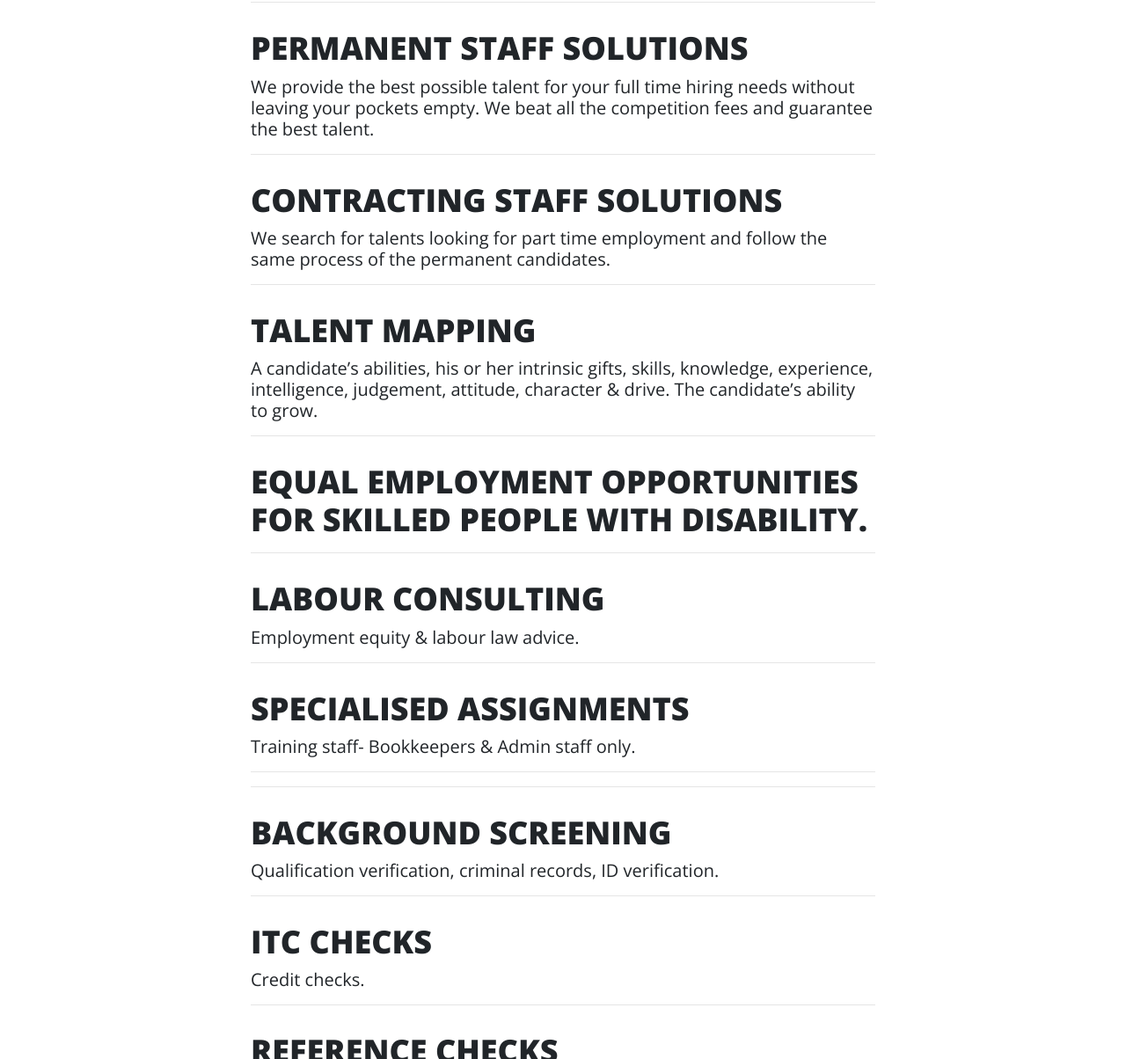
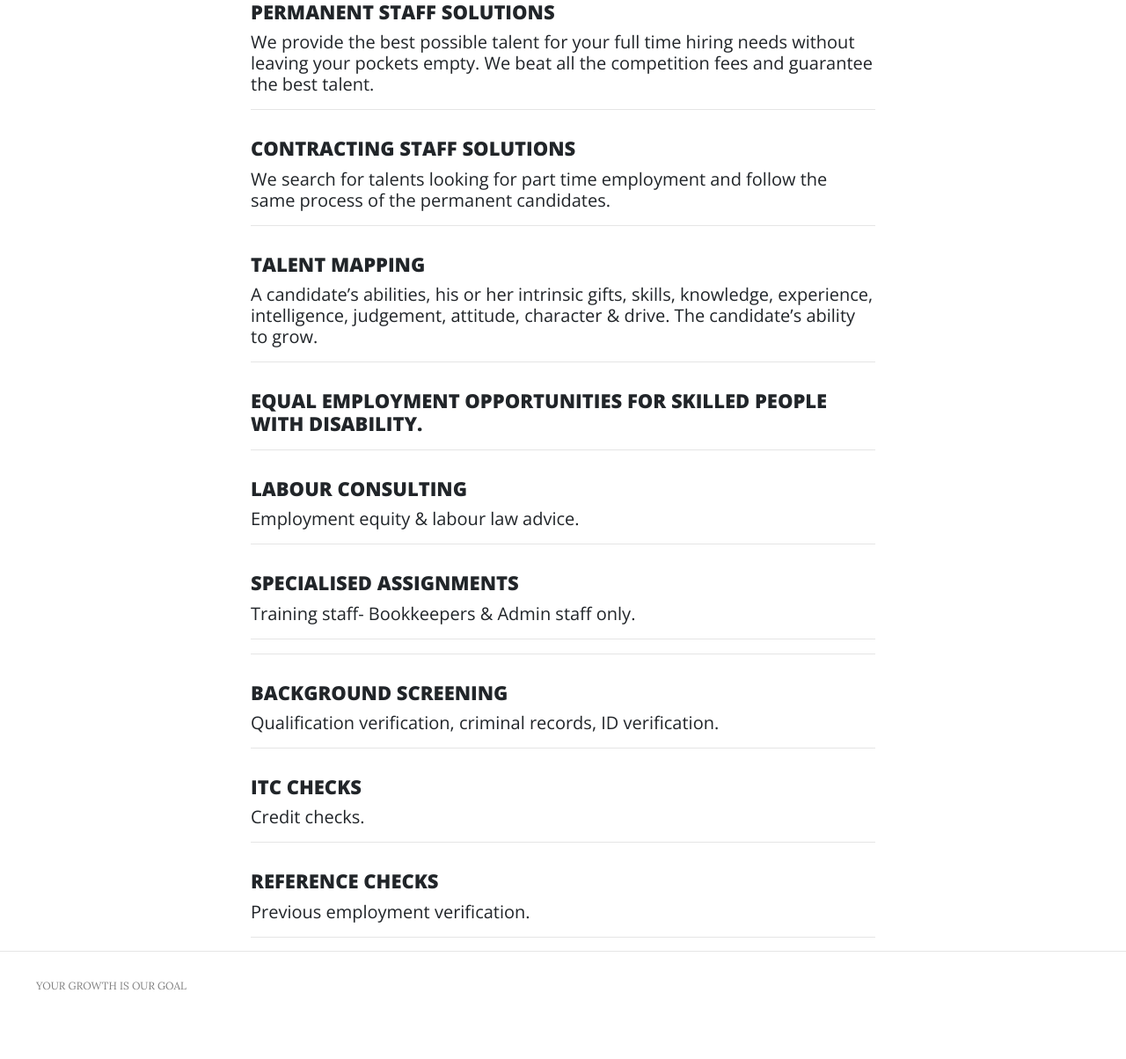
Before and after one commit to tshepoR/tshepoR.github.io, a website: page service.html in a window 1280 px wide. Shown: the part 735-1939 px from the top of the page at 88% size. Drawn offline with nearby package versions, Linux system fonts and the light colour scheme.

Commit message:
final code
final code

```diff
--- a/service.html
+++ b/service.html
@@ -100,8 +100,8 @@
     <div class="container animated bounceIn"  style="margin-top:-35px;">
         <div class="col-lg-8 col-md-10 mx-auto">
             <div class="post-preview" class="disabled">
-              <a href="post.html" class="disabled">
-                <h2 class="post-title animated fadeInRight" style=" text-transform: uppercase;">
+              <a href="#" class="disabled" style=" pointer-events: none !important;">
+                <h2 class="post-title animated fadeInRight" style=" text-transform: uppercase;font-size:22px">
                     	Search and Selection
                 </h2>
                 <h3 class="post-subtitle animated fadeInLeftBig" style="font-size: 20px;font-style: unset;">
@@ -114,8 +114,8 @@
             </div>
             <hr>
             <div class="post-preview">
-                <a href="post.html">
-                  <h2 class="post-title animated fadeInRight" style=" text-transform: uppercase;">
+                <a href="post.html" style=" pointer-events: none !important;">
+                  <h2 class="post-title animated fadeInRight" style=" text-transform: uppercase;font-size:22px">
                       	Contingency Recruitment
                   </h2>
                   <h3 class="post-subtitle animated fadeInLeftBig" style="font-size: 20px;font-style: unset;">
@@ -129,8 +129,8 @@
               </div>
             <hr>
             <div class="post-preview">
-                <a href="post.html">
-                  <h2 class="post-title animated fadeInRight" style=" text-transform: uppercase;">
+                <a href="post.html" style=" pointer-events: none !important;">
+                  <h2 class="post-title animated fadeInRight" style="text-transform: uppercase;font-size:22px;">
                       	Permanent staff Solutions
                   </h2>
                   <h3 class="post-subtitle" style="font-size: 20px;font-style: unset;">
@@ -142,9 +142,9 @@
                   on September 24, 2018</p> -->
               </div>
             <hr>
-            <div class="post-preview">
+            <div class="post-preview" style=" pointer-events: none !important;">
                 <a href="#">
-                  <h2 class="post-title animated fadeInRight" style=" text-transform: uppercase;">
+                  <h2 class="post-title animated fadeInRight" style=" text-transform: uppercase;font-size:22px">
                       	Contracting Staff Solutions
                   </h2>
                   <h3 class="post-subtitle" style="font-size: 20px;font-style: unset;">
@@ -156,9 +156,9 @@
                   on September 24, 2018</p> -->
               </div>
             <hr>
-            <div class="post-preview">
+            <div class="post-preview" style=" pointer-events: none !important;">
                 <a href="post.html">
-                  <h2 class="post-title animated fadeInRight" style=" text-transform: uppercase;">
+                  <h2 class="post-title animated fadeInRight" style=" text-transform: uppercase;font-size:22px">
                       Talent Mapping
                   </h2>
                   <h3 class="post-subtitle" style="font-size: 20px;font-style: unset;">
@@ -170,9 +170,9 @@
                   on September 24, 2018</p> -->
               </div>
               <hr>
-              <div class="post-preview">
+              <div class="post-preview" style=" pointer-events: none !important;">
                   <a href="#">
-                    <h2 class="post-title animated fadeInRight" style=" text-transform: uppercase;">
+                    <h2 class="post-title animated fadeInRight" style=" text-transform: uppercase;font-size:22px">
                         Equal employment opportunities for skilled people with disability.
                     </h2>
                     <h3 class="post-subtitle" style="font-size: 20px;font-style: unset;">
@@ -184,9 +184,9 @@
                     on September 24, 2018</p> -->
                 </div>
                 <hr>
-                <div class="post-preview">
+                <div class="post-preview" style=" pointer-events: none !important;">
                     <a href="#">
-                      <h2 class="post-title animated fadeInRight" style=" text-transform: uppercase;">
+                      <h2 class="post-title animated fadeInRight" style=" text-transform: uppercase;font-size:22px">
                           Labour Consulting
                       </h2>
                       <h3 class="post-subtitle" style="font-size: 20px;font-style: unset;">
@@ -198,9 +198,9 @@
                       on September 24, 2018</p> -->
                   </div>
                   <hr>
-                  <div class="post-preview">
+                  <div class="post-preview" style=" pointer-events: none !important;">
                       <a href="#">
-                        <h2 class="post-title animated fadeInRight" style=" text-transform: uppercase;">
+                        <h2 class="post-title animated fadeInRight" style=" text-transform: uppercase;font-size:22px">
                             Specialised assignments
                         </h2>
                         <h3 class="post-subtitle" style="font-size: 20px;font-style: unset;">
@@ -213,9 +213,9 @@
                     </div>
                     <hr>
                     <hr>
-                    <div class="post-preview">
+                    <div class="post-preview" style=" pointer-events: none !important;">
                         <a href="#">
-                          <h2 class="post-title animated fadeInRight" style=" text-transform: uppercase;">
+                          <h2 class="post-title animated fadeInRight" style=" text-transform: uppercase;font-size:22px">
                               	Background Screening
                           </h2>
                           <h3 class="post-subtitle" style="font-size: 20px;font-style: unset;">
@@ -227,9 +227,9 @@
                           on September 24, 2018</p> -->
                       </div>
                       <hr>
-                      <div class="post-preview">
+                      <div class="post-preview" style=" pointer-events: none !important;">
                           <a href="#">
-                            <h2 class="post-title animated fadeInRight" style=" text-transform: uppercase;">
+                            <h2 class="post-title animated fadeInRight" style=" text-transform: uppercase;font-size:22px">
                                 	ITC Checks
                             </h2>
                             <h3 class="post-subtitle" style="font-size: 20px;font-style: unset;">
@@ -241,11 +241,11 @@
                             on September 24, 2018</p> -->
                         </div>
                         <hr>
-                        <div class="post-preview">
+                        <div class="post-preview" style=" pointer-events: none !important;">
                             <a href="#">
-                              <h2 class="post-title animated fadeInRight" style=" text-transform: uppercase;">
+                              <h5 class="post-title animated fadeInRight" style=" text-transform: uppercase; font-size:22px;">
                                   	Reference Checks
-                              </h2>
+                              </h5>
                               <h3 class="post-subtitle" style="font-size: 20px;font-style: unset;">
                                   Previous employment verification.
                               </h3>
```
